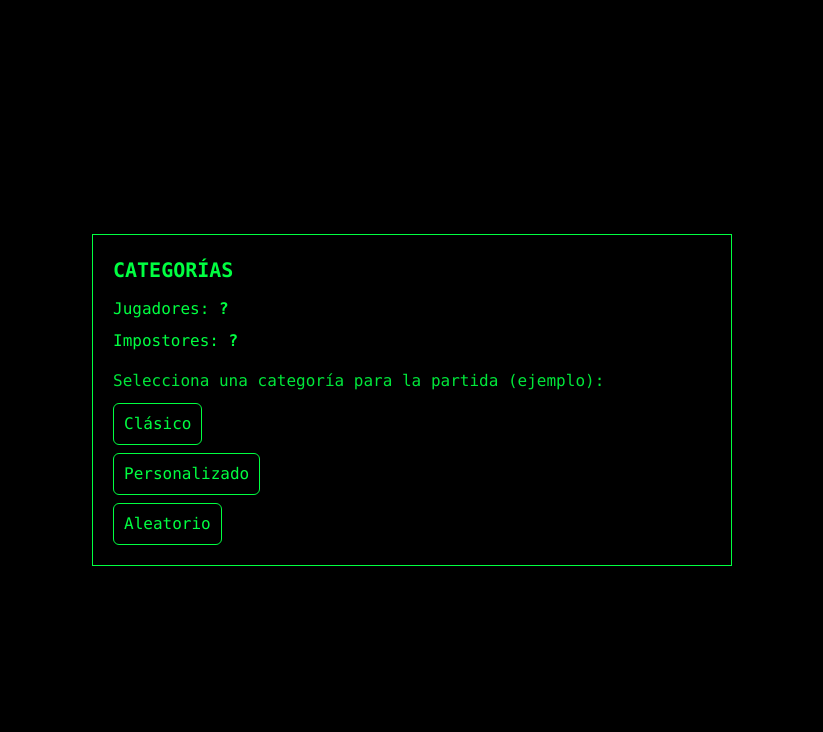
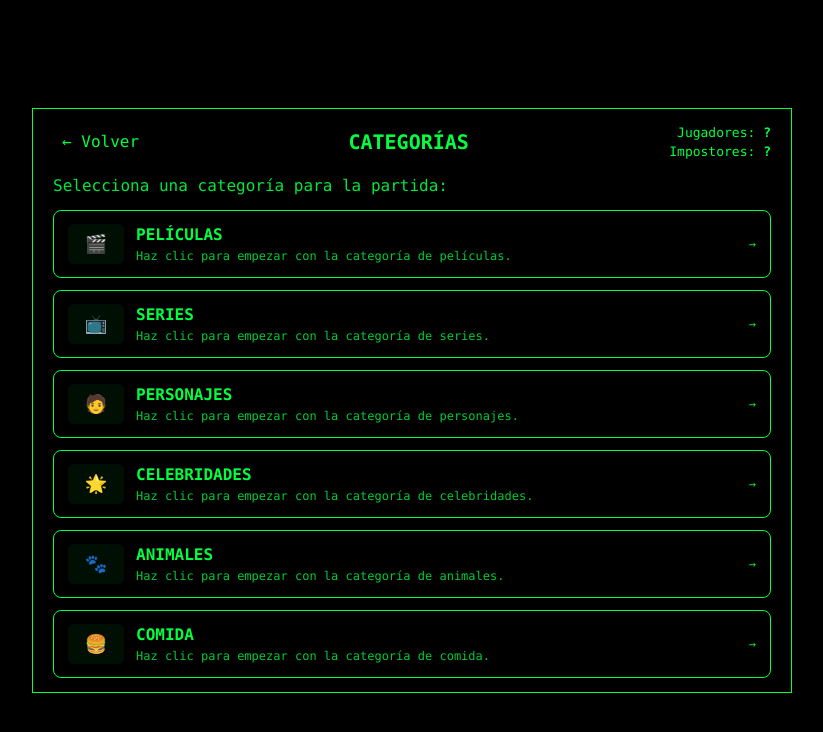
Before and after one commit to Adrian52507/el-impostor, a Next.js app: page /game/categories in a window 1280 px wide. Shown: the top 732 px of the page, without its empty margins (228-1051 px from the left). Built offline with nearby package versions, Linux system fonts and the light colour scheme.

Commit message:
categories

```diff
--- a/src/app/game/categories/page.tsx
+++ b/src/app/game/categories/page.tsx
@@ -1,19 +1,92 @@
-export default function Categories({ searchParams }: { searchParams?: { players?: string; impostors?: string } }) {
-  const players = searchParams?.players ?? "?";
-  const impostors = searchParams?.impostors ?? "?";
+"use client";
+
+import { useRouter, useSearchParams } from "next/navigation";
+
+export default function Categories() {
+  const router = useRouter();
+  const sp = useSearchParams();
+  const players = sp?.get("players") ?? "?";
+  const impostors = sp?.get("impostors") ?? "?";
+  const ICONS: Record<string, string> = {
+    Películas: '🎬',
+    Series: '📺',
+    Personajes: '🧑',
+    Celebridades: '🌟',
+    Animales: '🐾',
+    Comida: '🍔',
+  };
 
   return (
     <main className="w-full h-screen flex items-center justify-center" style={{ background: '#000' }}>
-      <div style={{ color: '#00FF41', fontFamily: "ui-monospace, SFMono-Regular, Menlo, Monaco, 'Roboto Mono', 'Courier New', monospace", padding: 20, border: '1px solid #00FF41', maxWidth: 640, width: '92%' }}>
-        <div style={{ fontSize: 20, fontWeight: 700, marginBottom: 12 }}>CATEGORÍAS</div>
-        <div style={{ marginBottom: 8 }}>Jugadores: <strong>{players}</strong></div>
-        <div style={{ marginBottom: 16 }}>Impostores: <strong>{impostors}</strong></div>
-        <div style={{ opacity: 0.9 }}>Selecciona una categoría para la partida (ejemplo):</div>
-        <ul style={{ marginTop: 10, display: 'flex', flexDirection: 'column', gap: 8 }}>
-          <li><button style={{ background: 'transparent', color: '#00FF41', border: '1px solid #00FF41', padding: '8px 10px', borderRadius: 6 }}>Clásico</button></li>
-          <li><button style={{ background: 'transparent', color: '#00FF41', border: '1px solid #00FF41', padding: '8px 10px', borderRadius: 6 }}>Personalizado</button></li>
-          <li><button style={{ background: 'transparent', color: '#00FF41', border: '1px solid #00FF41', padding: '8px 10px', borderRadius: 6 }}>Aleatorio</button></li>
-        </ul>
+      <style>{`
+        .cat-wrap{color:#00FF41;font-family:ui-monospace, SFMono-Regular, Menlo, Monaco, 'Roboto Mono', 'Courier New', monospace;padding:14px 20px;border:1px solid #00FF41;max-width:760px;width:94%;margin-block:8px}
+        .cat-header{display:flex;align-items:center;justify-content:space-between;margin-bottom:12px;gap:12px}
+        .cat-title{font-size:20px;font-weight:700}
+        .cat-meta{font-size:13px;text-align:right}
+        .back-btn{background:transparent;border:1px solid transparent;color:var(--g,#00FF41);padding:6px 8px;border-radius:6px;cursor:pointer;font-size:16px}
+        .back-btn:active{transform:translateY(1px)}
+        .cat-list{display:flex;flex-direction:column;gap:12px}
+        .cat-btn{display:flex;align-items:center;gap:12px;padding:12px 14px;border-radius:8px;border:1px solid #00FF41;background:transparent;color:#00FF41;text-align:left;width:100%;cursor:pointer;transition:transform 160ms ease, box-shadow 160ms ease, background-color 160ms ease}
+        .cat-btn:hover{background:rgba(0,255,65,0.03);transform:translateY(-3px);box-shadow:0 10px 24px rgba(0,255,65,0.04)}
+        .cat-btn:active{transform:translateY(0);box-shadow:none;background:rgba(0,255,65,0.06)}
+        .cat-icon{width:56px;height:40px;border-radius:6px;background:rgba(0,255,65,0.06);display:flex;align-items:center;justify-content:center;font-size:18px}
+        .cat-name{font-size:16px;font-weight:700;text-transform:uppercase}
+        .cat-sub{font-size:12px;opacity:0.8}
+        .cat-arrow{font-size:12px;opacity:0.9}
+
+        /* Mobile adjustments */
+        @media (max-width:420px){
+          .cat-wrap{padding:12px;width:94%;max-width:100%}
+          .cat-title{font-size:18px}
+          .cat-icon{width:48px;height:36px;font-size:16px}
+          .cat-name{font-size:14px}
+          .back-btn{padding:8px 10px}
+        }
+
+        /* Small-to-medium widths: ensure header wraps and controls don't overflow */
+        @media (max-width:950px){
+          .cat-header{flex-wrap:wrap;align-items:center}
+          .cat-meta{width:100%;text-align:left;font-size:13px}
+        }
+      `}</style>
+
+      <div className="cat-wrap">
+        <div className="cat-header">
+          <button className="back-btn" onClick={() => router.back()} aria-label="Volver">← Volver</button>
+          <div className="cat-title">CATEGORÍAS</div>
+          <div className="cat-meta">
+            <div>Jugadores: <strong>{players}</strong></div>
+            <div>Impostores: <strong>{impostors}</strong></div>
+          </div>
+        </div>
+
+        <div style={{ opacity: 0.9, marginBottom: 12 }}>Selecciona una categoría para la partida:</div>
+
+        <div className="cat-list">
+          {[
+            'Películas',
+            'Series',
+            'Personajes',
+            'Celebridades',
+            'Animales',
+            'Comida',
+          ].map((cat) => (
+            <button
+              key={cat}
+              className="cat-btn"
+              onClick={() => {
+                router.push(`/game/play?cat=${encodeURIComponent(cat)}&players=${players}&impostors=${impostors}`);
+              }}
+            >
+              <div className="cat-icon">{ICONS[cat] ?? cat.charAt(0)}</div>
+              <div style={{ flex: 1 }}>
+                <div className="cat-name">{cat}</div>
+                <div className="cat-sub">Haz clic para empezar con la categoría de {cat.toLowerCase()}.</div>
+              </div>
+              <div className="cat-arrow">→</div>
+            </button>
+          ))}
+        </div>
       </div>
     </main>
   );
--- a/src/app/game/page.tsx
+++ b/src/app/game/page.tsx
@@ -15,7 +15,7 @@ export default function Game() {
     "EL FINGIDAZO",
     "ACCESO: RESTRINGIDO",
     "INICIALIZANDO...",
-    "SISTEMA: SECURE_TERMINAL",
+    "ES TIEMPO DE ESCOGER EL NÚMERO DE JUGADORES E IMPOSTORES PARA INICIAR",
   ]);
 
   // Game settings
@@ -110,7 +110,7 @@ export default function Game() {
         .cmd:disabled{opacity:0.35;cursor:not-allowed}
         .cmd:active{animation:glitchFrame 160ms steps(2,end)}
         .screen{flex:1;padding-top:0;overflow:hidden;display:flex;flex-direction:column;justify-content:center;align-items:center}
-        .row{white-space:pre;color:var(--g);text-transform:uppercase;font-size:16px;line-height:1.1;text-shadow:0 0 6px var(--g),0 0 12px var(--gd);text-align:center}
+        .row{white-space:pre-wrap;overflow-wrap:anywhere;color:var(--g);text-transform:uppercase;font-size:16px;line-height:1.1;text-shadow:0 0 6px var(--g),0 0 12px var(--gd);text-align:center}
         .row.title{font-size:26px;font-weight:700}
         .cursor{display:inline-block;width:10px;height:18px;background:var(--g);margin-left:6px;vertical-align:middle;animation:blink 1s steps(2,start) infinite}
         @keyframes blink{50%{opacity:0}}
@@ -136,6 +136,13 @@ export default function Game() {
           .row{font-size:15px}
           .row.title{font-size:20px}
           .cursor{width:8px;height:16px}
+        }
+        @media (min-width:421px) and (max-width:950px){
+          .console{margin-right:20px;margin-left:20px;} .top{flex-wrap:wrap;align-items:center;gap:12px}
+          .controls{width:100%;display:flex;flex-wrap:wrap;justify-content:space-between;gap:12px}
+          .setting{flex:0 1 auto;min-width:120px}
+          .cmds{display:flex;flex-wrap:wrap;gap:8px}
+          .cmd{flex:0 0 auto}
         }
       `}</style>
 
```
